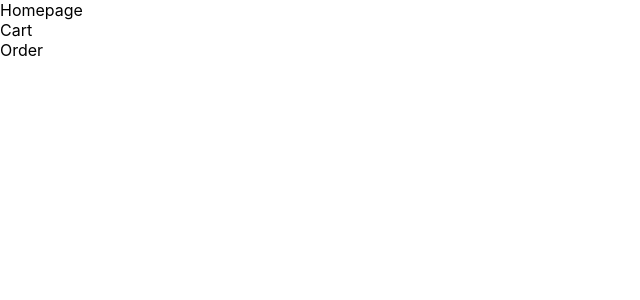
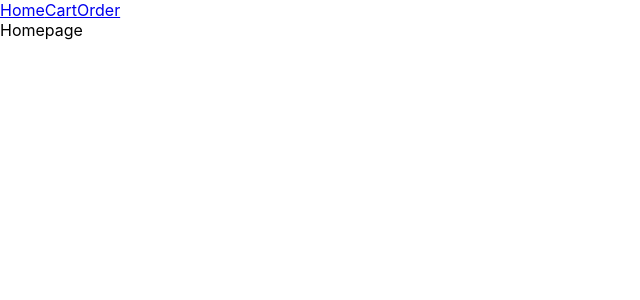
Before and after one commit to lu4ezar/e-shop, a React (Create React App) app: page / in a window 1280 px wide. Shown: the top 300 px of the page, without its empty margins (0-640 px from the left). Built offline with nearby package versions, Linux system fonts and the light colour scheme.

Commit message:
added Router navigation

```diff
--- a/src/components/App/App.tsx
+++ b/src/components/App/App.tsx
@@ -1,15 +1,27 @@
 import React from "react";
+import { HashRouter as Router, Switch, Route, Link } from "react-router-dom";
 import Homepage from "../Homepage";
 import Cart from "../Cart";
 import Order from "../Order";
 
 function App() {
   return (
-    <div>
-      <Homepage />
-      <Cart />
-      <Order />
-    </div>
+    <Router>
+      <Link to="/">Home</Link>
+      <Link to="/cart">Cart</Link>
+      <Link to="/order">Order</Link>
+      <Switch>
+        <Route path="/cart">
+          <Cart />
+        </Route>
+        <Route path="/order">
+          <Order />
+        </Route>
+        <Route path="/">
+          <Homepage />
+        </Route>
+      </Switch>
+    </Router>
   );
 }
 
```
